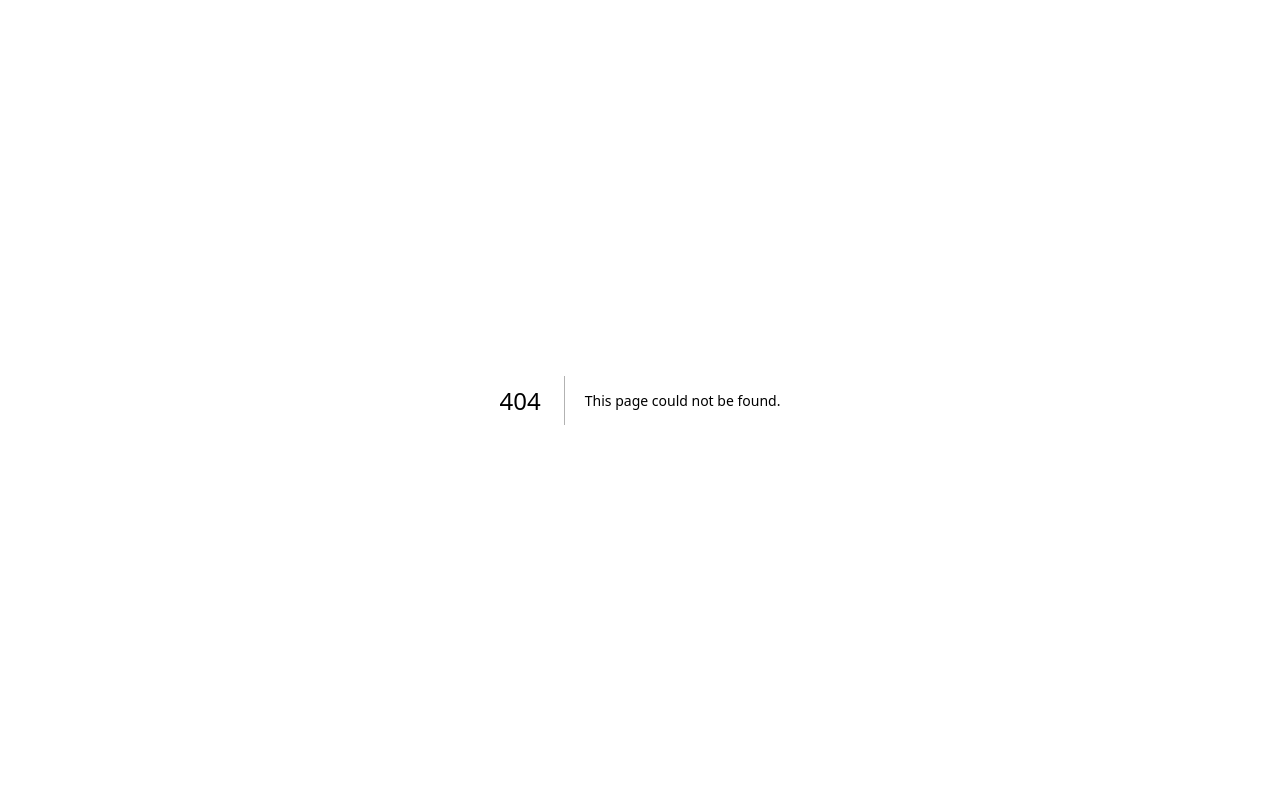
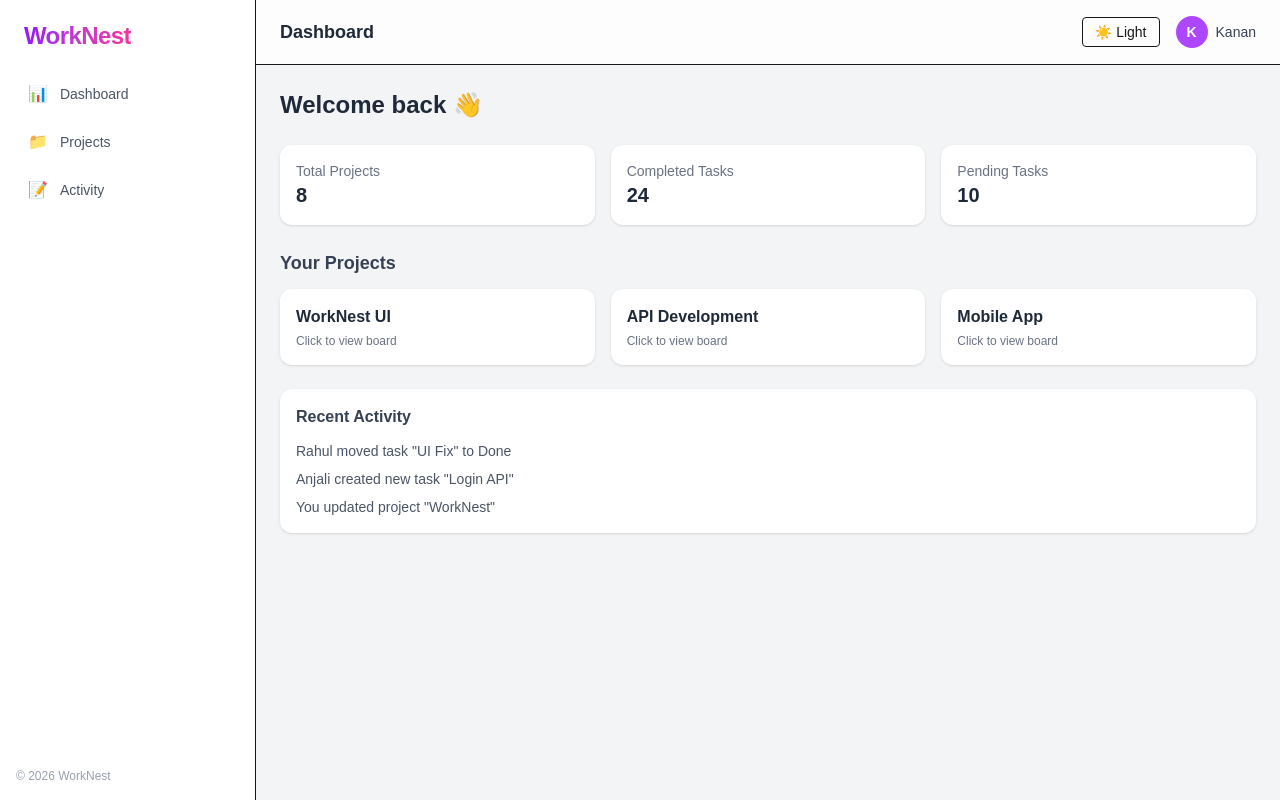
Before and after one commit to kanan48/work-nest-frontend, a Next.js app: page /Dashboard in a window 1280 px wide. Before the commit this address had no page. Built offline with nearby package versions, Linux system fonts and the light colour scheme.

Commit message:
feat: dashboard-design added

```diff
--- /dev/null
+++ b/app/Dashboard/page.tsx
@@ -0,0 +1,49 @@
+"use client";
+
+import Navbar from "@/src/core-ui/layout/Navbar";
+import Sidebar from "@/src/core-ui/layout/Sidebar";
+import StatsCard from "@/src/core-ui/dashboard/StatsCard";
+import ProjectCard from "@/src/core-ui/dashboard/ProjectCard";
+import RecentActivity from "@/src/core-ui/dashboard/RecentActivity";
+
+export default function Dashboard() {
+  return (
+    <div className="flex h-screen bg-gray-100 dark:bg-gray-900">
+      <Sidebar />
+
+      {/* Main */}
+      <div className="flex-1 flex flex-col">
+        <Navbar />
+
+        <main className="p-4 sm:p-6 space-y-6 overflow-y-auto">
+          <h1 className="text-2xl font-bold text-gray-800 dark:text-white">
+            Welcome back 👋
+          </h1>
+
+          {/* Stats */}
+          <div className="grid grid-cols-1 sm:grid-cols-2 lg:grid-cols-3 gap-4">
+            <StatsCard title="Total Projects" value="8" />
+            <StatsCard title="Completed Tasks" value="24" />
+            <StatsCard title="Pending Tasks" value="10" />
+          </div>
+
+          {/* Projects */}
+          <div>
+            <h2 className="text-lg font-semibold mb-3 text-gray-700 dark:text-gray-200">
+              Your Projects
+            </h2>
+
+            <div className="grid grid-cols-1 sm:grid-cols-2 lg:grid-cols-3 gap-4">
+              <ProjectCard name="WorkNest UI" />
+              <ProjectCard name="API Development" />
+              <ProjectCard name="Mobile App" />
+            </div>
+          </div>
+
+          {/* Activity */}
+          <RecentActivity />
+        </main>
+      </div>
+    </div>
+  );
+}
--- a/app/auth/forgot-password/page.tsx
+++ b/app/auth/forgot-password/page.tsx
@@ -2,7 +2,7 @@
 
 import { useForm } from "react-hook-form";
 import Link from "next/link";
-import AuthCard from "@/src/core-ui/components/AuthCard";
+import AuthCard from "@/src/core-ui/layout/AuthCard";
 import Input from "@/src/core-ui/inputs/Input";
 import Button from "@/src/core-ui/buttons/Button";
 
--- a/app/auth/login/page.tsx
+++ b/app/auth/login/page.tsx
@@ -2,7 +2,7 @@
 
 import { useForm } from "react-hook-form";
 import Link from "next/link";
-import AuthCard from "@/src/core-ui/components/AuthCard";
+import AuthCard from "@/src/core-ui/layout/AuthCard";
 import Input from "@/src/core-ui/inputs/Input";
 import Button from "@/src/core-ui/buttons/Button";
 import Image from "next/image";
--- a/app/auth/signup/page.tsx
+++ b/app/auth/signup/page.tsx
@@ -2,7 +2,7 @@
 
 import { useForm } from "react-hook-form";
 import Link from "next/link";
-import AuthCard from "@/src/core-ui/components/AuthCard";
+import AuthCard from "@/src/core-ui/layout/AuthCard";
 import Input from "@/src/core-ui/inputs/Input";
 import Button from "@/src/core-ui/buttons/Button";
 
--- /dev/null
+++ b/src/core-ui/dashboard/ProjectCard.tsx
@@ -0,0 +1,12 @@
+type Props = {
+  name: string;
+};
+
+export default function ProjectCard({ name }: Props) {
+  return (
+    <div className="p-4 bg-white dark:bg-gray-800 rounded-xl shadow hover:shadow-md cursor-pointer">
+      <h3 className="font-semibold text-gray-800 dark:text-white">{name}</h3>
+      <p className="text-xs text-gray-500 mt-1">Click to view board</p>
+    </div>
+  );
+}
--- /dev/null
+++ b/src/core-ui/dashboard/RecentActivity.tsx
@@ -0,0 +1,15 @@
+export default function RecentActivity() {
+  return (
+    <div className="bg-white dark:bg-gray-800 p-4 rounded-xl shadow">
+      <h2 className="font-semibold mb-3 text-gray-700 dark:text-white">
+        Recent Activity
+      </h2>
+
+      <ul className="text-sm space-y-2 text-gray-600 dark:text-gray-300">
+        <li>Rahul moved task &quot;UI Fix&quot; to Done</li>
+        <li>Anjali created new task &quot;Login API&quot;</li>
+        <li>You updated project &quot;WorkNest&quot;</li>
+      </ul>
+    </div>
+  );
+}
--- /dev/null
+++ b/src/core-ui/dashboard/StatsCard.tsx
@@ -0,0 +1,15 @@
+type Props = {
+  title: string;
+  value: string;
+};
+
+export default function StatsCard({ title, value }: Props) {
+  return (
+    <div className="p-4 bg-white dark:bg-gray-800 rounded-xl shadow">
+      <p className="text-sm text-gray-500">{title}</p>
+      <h2 className="text-xl font-bold text-gray-800 dark:text-white">
+        {value}
+      </h2>
+    </div>
+  );
+}
--- /dev/null
+++ b/src/core-ui/layout/Navbar.tsx
@@ -0,0 +1,31 @@
+"use client";
+
+import ThemeToggle from "./ThemeToggle";
+
+export default function Navbar() {
+  return (
+    <header
+      className="sticky top-0 z-50 flex items-center justify-between px-6 py-4
+    bg-white/80 dark:bg-gray-900/80 backdrop-blur-md border-b dark:border-gray-700">
+      {/* Left */}
+      <h1 className="text-lg font-semibold text-gray-800 dark:text-white">
+        Dashboard
+      </h1>
+
+      {/* Right */}
+      <div className="flex items-center gap-4">
+        <ThemeToggle />
+
+        {/* User Profile */}
+        <div className="flex items-center gap-2 cursor-pointer">
+          <div className="w-8 h-8 rounded-full bg-purple-500 text-white flex items-center justify-center text-sm font-semibold">
+            K
+          </div>
+          <span className="hidden sm:block text-sm text-gray-700 dark:text-gray-300">
+            Kanan
+          </span>
+        </div>
+      </div>
+    </header>
+  );
+}
--- /dev/null
+++ b/src/core-ui/layout/Sidebar.tsx
@@ -0,0 +1,50 @@
+"use client";
+
+import Link from "next/link";
+import { usePathname } from "next/navigation";
+
+const menuItems = [
+  { name: "Dashboard", path: "/dashboard", icon: "📊" },
+  { name: "Projects", path: "/projects", icon: "📁" },
+  { name: "Activity", path: "/projects/activity", icon: "📝" },
+];
+
+export default function Sidebar() {
+  const pathname = usePathname();
+
+  return (
+    <aside className="hidden sm:flex flex-col w-64 h-screen bg-white dark:bg-gray-900 border-r dark:border-gray-700">
+      {/* Logo */}
+      <div className="px-6 py-5 flex items-center gap-2">
+        <span className="text-2xl font-extrabold bg-linear-to-r from-purple-600 to-pink-500 bg-clip-text text-transparent tracking-tight">
+          WorkNest
+        </span>
+      </div>
+
+      {/* Menu */}
+      <nav className="flex flex-col gap-1 px-3">
+        {menuItems.map((item) => {
+          const isActive = pathname === item.path;
+
+          return (
+            <Link
+              key={item.name}
+              href={item.path}
+              className={`flex items-center gap-3 px-4 py-2.5 rounded-lg text-sm transition-all
+                ${
+                  isActive
+                    ? "bg-purple-100 text-purple-700 dark:bg-purple-900/40 dark:text-purple-300"
+                    : "text-gray-600 dark:text-gray-300 hover:bg-gray-100 dark:hover:bg-gray-800"
+                }`}>
+              <span className="text-base">{item.icon}</span>
+              {item.name}
+            </Link>
+          );
+        })}
+      </nav>
+
+      {/* Bottom (optional later: logout/settings) */}
+      <div className="mt-auto p-4 text-xs text-gray-400">© 2026 WorkNest</div>
+    </aside>
+  );
+}
--- /dev/null
+++ b/src/core-ui/layout/ThemeToggle.tsx
@@ -0,0 +1,19 @@
+"use client";
+
+import { useEffect, useState } from "react";
+
+export default function ThemeToggle() {
+  const [dark, setDark] = useState(false);
+
+  useEffect(() => {
+    document.documentElement.classList.toggle("dark", dark);
+  }, [dark]);
+
+  return (
+    <button
+      onClick={() => setDark(!dark)}
+      className="text-sm px-3 py-1 border rounded">
+      {dark ? "🌙 Dark" : "☀️ Light"}
+    </button>
+  );
+}
```
Also changed, not shown: src/core-ui/layout/AuthCard.tsx (renamed from src/core-ui/components/AuthCard.tsx).
